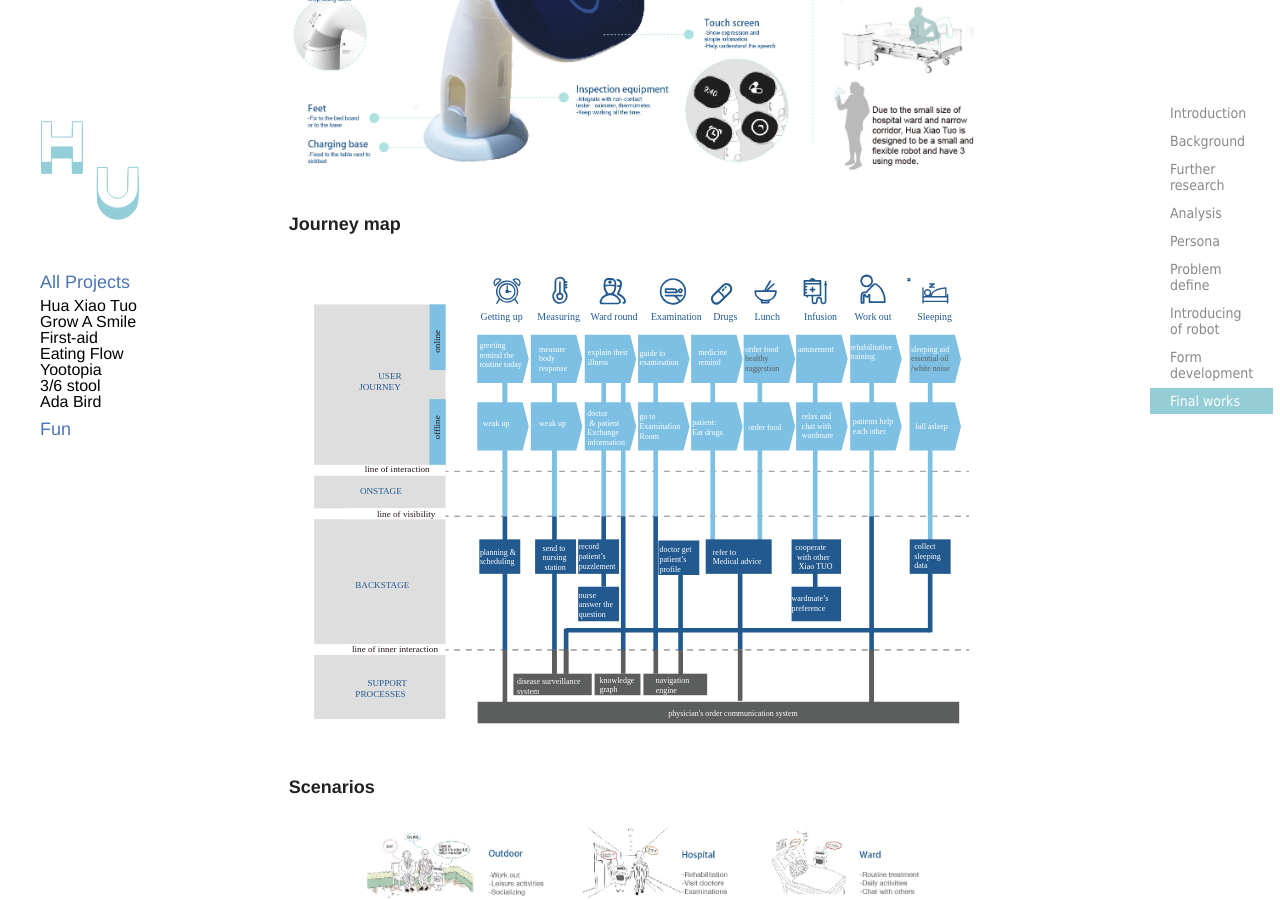
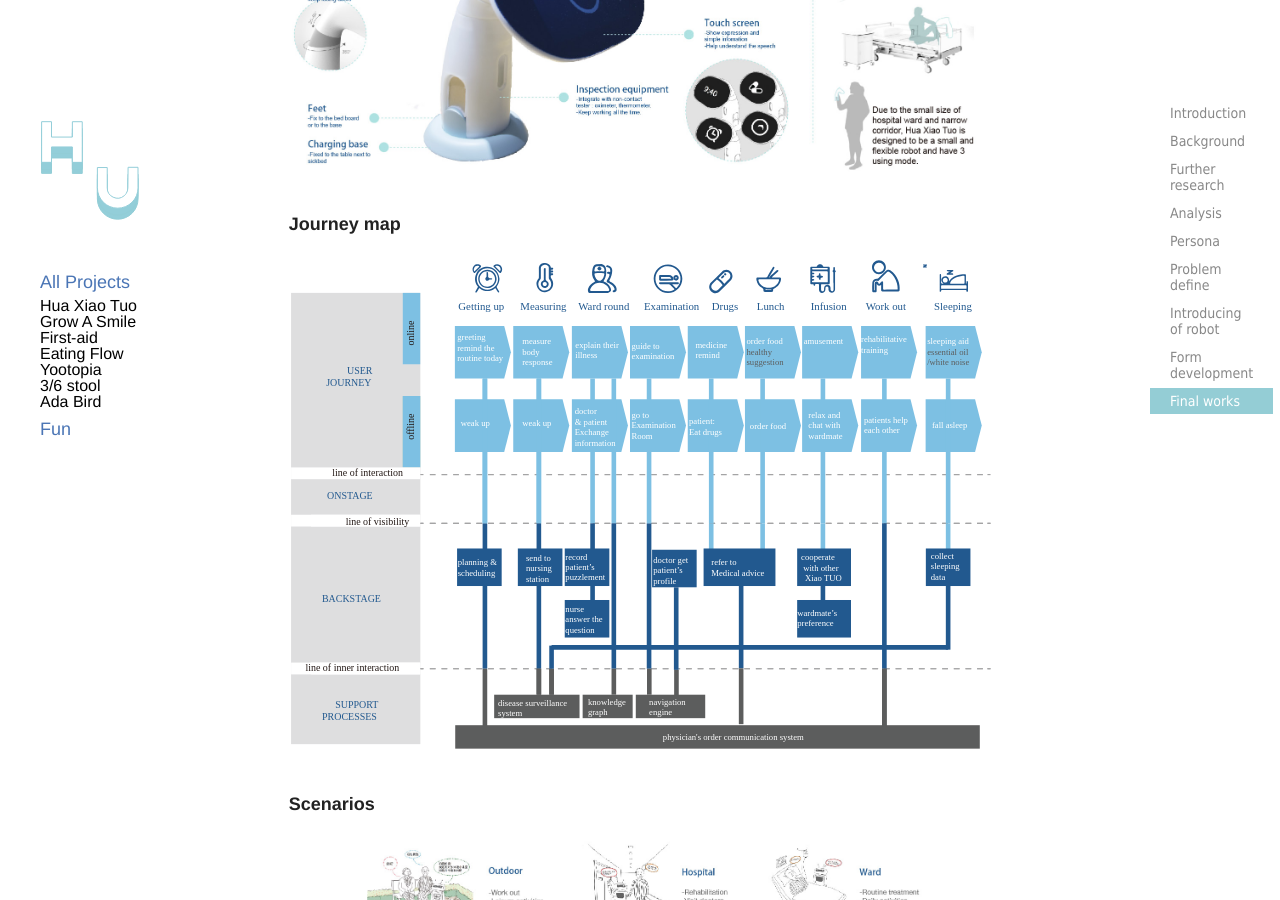
Before and after one commit to yuanyuanhu96/Potfolio-Archive, a Jekyll site: the page built from _posts/2017-8-10-Hua-Xiao-Tuo-Robot.md, in a window 1280 px wide and 900 px high, scrolled down 5651 px. Built offline with Jekyll 4.4.1, drawn with Linux system fonts in a browser that asks for light colours.

Commit message:
Changed blueprint, and size of demo

```diff
--- a/projects/hxt.html
+++ b/projects/hxt.html
@@ -195,7 +195,7 @@
 
                     <h3>Demo</h3>
 
-                    <iframe width="800" height="600" src="https://www.youtube.com/embed/vAYRGef-Oes?rel=0&amp;showinfo=0" frameborder="0" allow="autoplay; encrypted-media" allowfullscreen></iframe>
+                    <iframe width="850" height="600" src="https://www.youtube.com/embed/vAYRGef-Oes?rel=0&amp;showinfo=0" frameborder="0" allow="autoplay; encrypted-media" allowfullscreen></iframe>
 
 
                     <!-- <h3>Scenarios</h3>
```
Also changed, not shown: images/HXT/HXT-img-13.svg.
